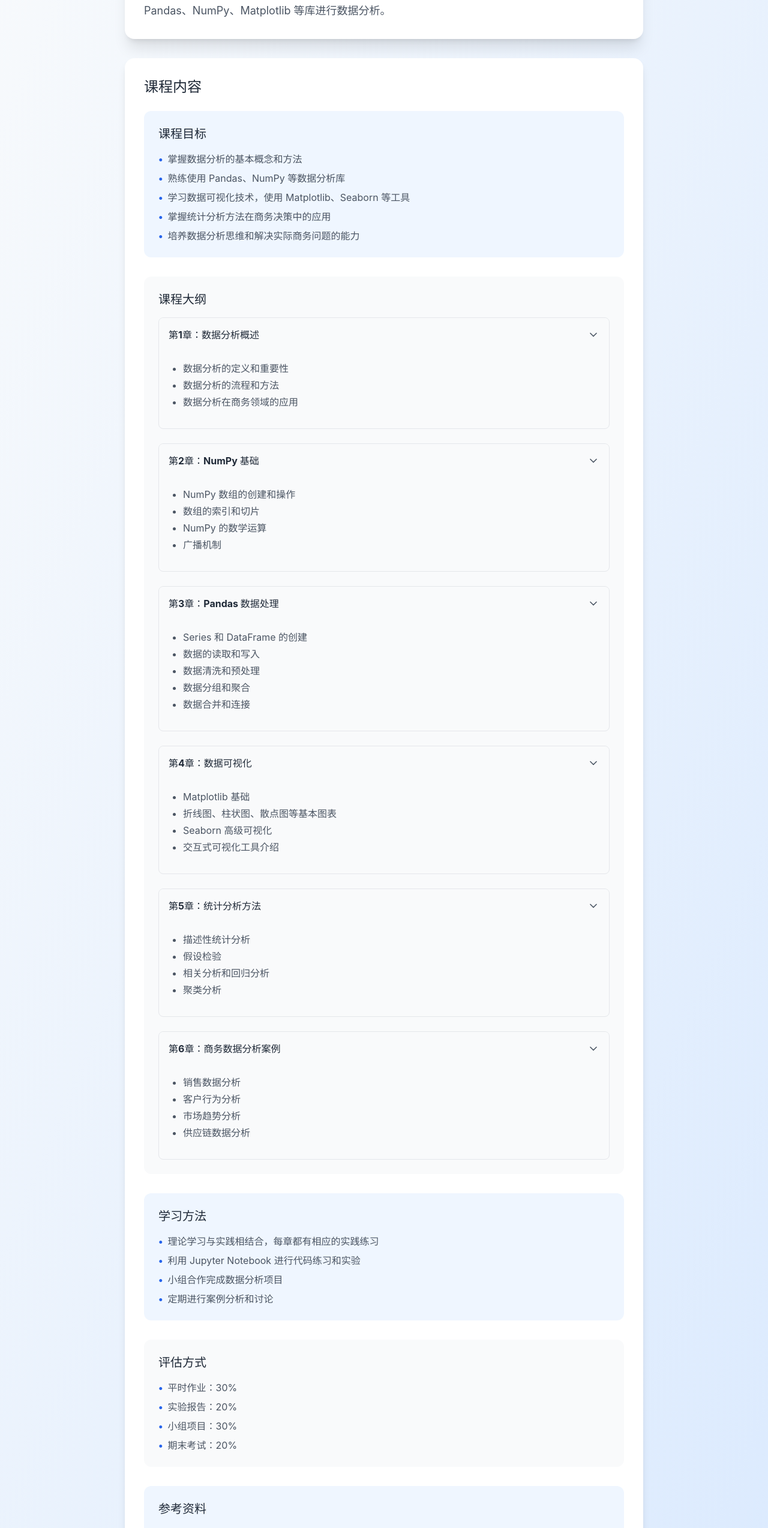
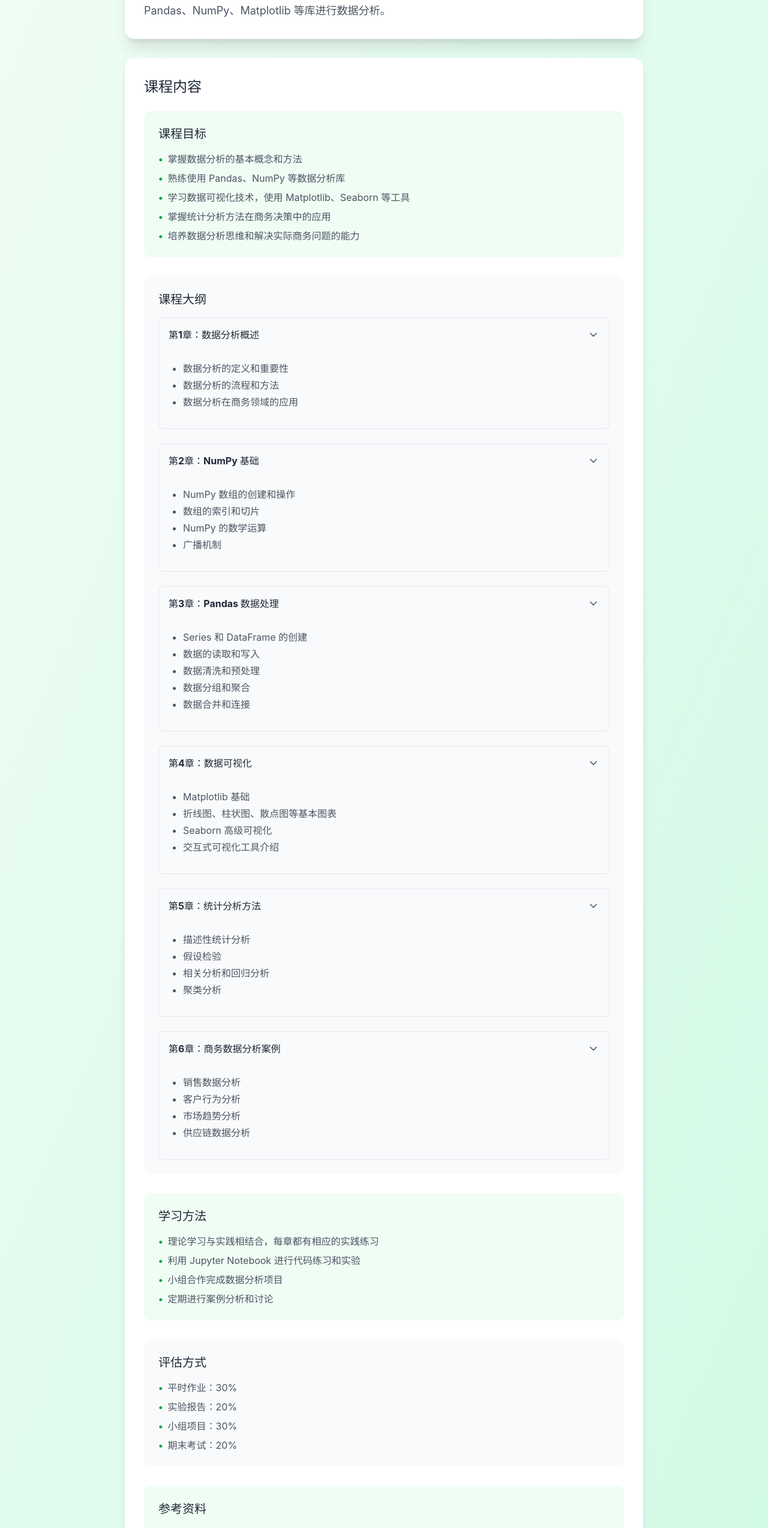
Before and after one commit to mie-cloud/mie-, a React (Vite) app: page /course/data-analysis in a window 1280 px wide. Shown: the part 234-2781 px from the top of the page at 60% size. Built offline with nearby package versions, Linux system fonts and the light colour scheme.

Commit message:
改为可爱的绿色系主题

```diff
--- a/src/pages/CourseDetail.tsx
+++ b/src/pages/CourseDetail.tsx
@@ -1,6 +1,6 @@
 import { useParams, Link } from 'react-router-dom';
 import { courses } from '../data/courses';
-import { ArrowLeft, ChevronDown, ChevronUp, BookOpen, GraduationCap, Briefcase, Database, BarChart3, Network } from 'lucide-react';
+import { ArrowLeft, ChevronDown, ChevronUp, BookOpen } from 'lucide-react';
 import { useState } from 'react';
 
 export default function CourseDetail() {
@@ -28,26 +28,20 @@ export default function CourseDetail() {
     );
   }
 
-  // 根据课程类型选择不同的图标
-  let CourseIcon = BookOpen;
-  if (course.id === 'python-basics') CourseIcon = GraduationCap;
-  if (course.id === 'data-analysis') CourseIcon = BarChart3;
-  if (course.id === 'data-collection') CourseIcon = Network;
-  if (course.id === 'supply-chain') CourseIcon = Briefcase;
-  if (course.id === 'database-principles') CourseIcon = Database;
+  // 不再使用图标库图标，直接使用 emoji
 
   return (
-    <div className="min-h-screen bg-gradient-to-br from-slate-50 to-blue-100">
+    <div className="min-h-screen bg-gradient-to-br from-green-50 to-emerald-100">
       {/* 背景装饰 */}
       <div className="fixed inset-0 -z-10 overflow-hidden">
-        <div className="absolute top-20 right-20 w-80 h-80 bg-blue-300 rounded-full opacity-10 blur-3xl"></div>
-        <div className="absolute bottom-20 left-20 w-60 h-60 bg-indigo-300 rounded-full opacity-10 blur-3xl"></div>
+        <div className="absolute top-20 right-20 w-80 h-80 bg-green-300 rounded-full opacity-10 blur-3xl"></div>
+        <div className="absolute bottom-20 left-20 w-60 h-60 bg-emerald-300 rounded-full opacity-10 blur-3xl"></div>
       </div>
 
       <div className="max-w-4xl mx-auto px-4 py-12">
         <Link
           to="/"
-          className="inline-flex items-center text-blue-600 hover:text-blue-800 font-medium mb-8 transition-colors"
+          className="inline-flex items-center text-green-600 hover:text-green-800 font-medium mb-8 transition-colors"
         >
           <ArrowLeft className="w-5 h-5 mr-2" />
           <span className="font-medium">返回首页</span>
@@ -69,27 +63,27 @@ export default function CourseDetail() {
           {course.id === 'data-analysis' ? (
             <div className="space-y-8">
               {/* 课程目标 */}
-              <div className="p-6 bg-blue-50 rounded-xl">
+              <div className="p-6 bg-green-50 rounded-xl">
                 <h3 className="text-xl font-semibold text-gray-800 mb-4">课程目标</h3>
                 <ul className="space-y-2 text-gray-600">
                   <li className="flex items-start">
-                    <span className="text-blue-600 font-bold mr-2">•</span>
+                    <span className="text-green-600 font-bold mr-2">•</span>
                     掌握数据分析的基本概念和方法
                   </li>
                   <li className="flex items-start">
-                    <span className="text-blue-600 font-bold mr-2">•</span>
+                    <span className="text-green-600 font-bold mr-2">•</span>
                     熟练使用 Pandas、NumPy 等数据分析库
                   </li>
                   <li className="flex items-start">
-                    <span className="text-blue-600 font-bold mr-2">•</span>
+                    <span className="text-green-600 font-bold mr-2">•</span>
                     学习数据可视化技术，使用 Matplotlib、Seaborn 等工具
                   </li>
                   <li className="flex items-start">
-                    <span className="text-blue-600 font-bold mr-2">•</span>
+                    <span className="text-green-600 font-bold mr-2">•</span>
                     掌握统计分析方法在商务决策中的应用
                   </li>
                   <li className="flex items-start">
-                    <span className="text-blue-600 font-bold mr-2">•</span>
+                    <span className="text-green-600 font-bold mr-2">•</span>
                     培养数据分析思维和解决实际商务问题的能力
                   </li>
                 </ul>
@@ -121,7 +115,7 @@ export default function CourseDetail() {
                       </ul>
 
                       {expandedChapters['chapter1'] && (
-                        <div className="mt-4 p-4 bg-blue-50 rounded-lg border border-blue-200">
+                        <div className="mt-4 p-4 bg-green-50 rounded-lg border border-green-200">
                           <h5 className="font-semibold text-gray-800 mb-3">练习题</h5>
                           <ol className="pl-5 space-y-2 text-gray-600 list-decimal">
                             <li>请简述数据分析的定义和重要性。</li>
@@ -156,7 +150,7 @@ export default function CourseDetail() {
                       </ul>
 
                       {expandedChapters['chapter2'] && (
-                        <div className="mt-4 p-4 bg-blue-50 rounded-lg border border-blue-200">
+                        <div className="mt-4 p-4 bg-green-50 rounded-lg border border-green-200">
                           <h5 className="font-semibold text-gray-800 mb-3">练习题</h5>
                           <ol className="pl-5 space-y-2 text-gray-600 list-decimal">
                             <li>创建一个形状为 (3, 4) 的 NumPy 数组，并填充随机值。</li>
@@ -192,7 +186,7 @@ export default function CourseDetail() {
                       </ul>
 
                       {expandedChapters['chapter3'] && (
-                        <div className="mt-4 p-4 bg-blue-50 rounded-lg border border-blue-200">
+                        <div className="mt-4 p-4 bg-green-50 rounded-lg border border-green-200">
                           <h5 className="font-semibold text-gray-800 mb-3">练习题</h5>
                           <ol className="pl-5 space-y-2 text-gray-600 list-decimal">
                             <li>创建一个包含学生信息的 DataFrame，包括姓名、年龄、成绩等字段。</li>
@@ -227,7 +221,7 @@ export default function CourseDetail() {
                       </ul>
 
                       {expandedChapters['chapter4'] && (
-                        <div className="mt-4 p-4 bg-blue-50 rounded-lg border border-blue-200">
+                        <div className="mt-4 p-4 bg-green-50 rounded-lg border border-green-200">
                           <h5 className="font-semibold text-gray-800 mb-3">练习题</h5>
                           <ol className="pl-5 space-y-2 text-gray-600 list-decimal">
                             <li>使用 Matplotlib 创建一个折线图，展示月度销售数据。</li>
@@ -262,7 +256,7 @@ export default function CourseDetail() {
                       </ul>
 
                       {expandedChapters['chapter5'] && (
-                        <div className="mt-4 p-4 bg-blue-50 rounded-lg border border-blue-200">
+                        <div className="mt-4 p-4 bg-green-50 rounded-lg border border-green-200">
                           <h5 className="font-semibold text-gray-800 mb-3">练习题</h5>
                           <ol className="pl-5 space-y-2 text-gray-600 list-decimal">
                             <li>计算一组数据的均值、中位数、标准差等描述性统计量。</li>
@@ -297,7 +291,7 @@ export default function CourseDetail() {
                       </ul>
 
                       {expandedChapters['chapter6'] && (
-                        <div className="mt-4 p-4 bg-blue-50 rounded-lg border border-blue-200">
+                        <div className="mt-4 p-4 bg-green-50 rounded-lg border border-green-200">
                           <h5 className="font-semibold text-gray-800 mb-3">练习题</h5>
                           <ol className="pl-5 space-y-2 text-gray-600 list-decimal">
                             <li>分析销售数据，找出销售趋势和季节性模式。</li>
@@ -313,23 +307,23 @@ export default function CourseDetail() {
               </div>
 
               {/* 学习方法 */}
-              <div className="p-6 bg-blue-50 rounded-xl">
+              <div className="p-6 bg-green-50 rounded-xl">
                 <h3 className="text-xl font-semibold text-gray-800 mb-4">学习方法</h3>
                 <ul className="space-y-2 text-gray-600">
                   <li className="flex items-start">
-                    <span className="text-blue-600 font-bold mr-2">•</span>
+                    <span className="text-green-600 font-bold mr-2">•</span>
                     理论学习与实践相结合，每章都有相应的实践练习
                   </li>
                   <li className="flex items-start">
-                    <span className="text-blue-600 font-bold mr-2">•</span>
+                    <span className="text-green-600 font-bold mr-2">•</span>
                     利用 Jupyter Notebook 进行代码练习和实验
                   </li>
                   <li className="flex items-start">
-                    <span className="text-blue-600 font-bold mr-2">•</span>
+                    <span className="text-green-600 font-bold mr-2">•</span>
                     小组合作完成数据分析项目
                   </li>
                   <li className="flex items-start">
-                    <span className="text-blue-600 font-bold mr-2">•</span>
+                    <span className="text-green-600 font-bold mr-2">•</span>
                     定期进行案例分析和讨论
                   </li>
                 </ul>
@@ -340,42 +334,42 @@ export default function CourseDetail() {
                 <h3 className="text-xl font-semibold text-gray-800 mb-4">评估方式</h3>
                 <ul className="space-y-2 text-gray-600">
                   <li className="flex items-start">
-                    <span className="text-blue-600 font-bold mr-2">•</span>
+                    <span className="text-green-600 font-bold mr-2">•</span>
                     平时作业：30%
                   </li>
                   <li className="flex items-start">
-                    <span className="text-blue-600 font-bold mr-2">•</span>
+                    <span className="text-green-600 font-bold mr-2">•</span>
                     实验报告：20%
                   </li>
                   <li className="flex items-start">
-                    <span className="text-blue-600 font-bold mr-2">•</span>
+                    <span className="text-green-600 font-bold mr-2">•</span>
                     小组项目：30%
                   </li>
                   <li className="flex items-start">
-                    <span className="text-blue-600 font-bold mr-2">•</span>
+                    <span className="text-green-600 font-bold mr-2">•</span>
                     期末考试：20%
                   </li>
                 </ul>
               </div>
 
               {/* 参考资料 */}
-              <div className="p-6 bg-blue-50 rounded-xl">
+              <div className="p-6 bg-green-50 rounded-xl">
                 <h3 className="text-xl font-semibold text-gray-800 mb-4">参考资料</h3>
                 <ul className="space-y-2 text-gray-600">
                   <li className="flex items-start">
-                    <span className="text-blue-600 font-bold mr-2">•</span>
+                    <span className="text-green-600 font-bold mr-2">•</span>
                     《Python数据分析》，Wes McKinney，机械工业出版社
                   </li>
                   <li className="flex items-start">
-                    <span className="text-blue-600 font-bold mr-2">•</span>
+                    <span className="text-green-600 font-bold mr-2">•</span>
                     《利用Python进行数据分析》，Wes McKinney，人民邮电出版社
                   </li>
                   <li className="flex items-start">
-                    <span className="text-blue-600 font-bold mr-2">•</span>
+                    <span className="text-green-600 font-bold mr-2">•</span>
                     《Python数据可视化》，Kirthi Raman，人民邮电出版社
                   </li>
                   <li className="flex items-start">
-                    <span className="text-blue-600 font-bold mr-2">•</span>
+                    <span className="text-green-600 font-bold mr-2">•</span>
                     在线资源：Pandas官方文档、Matplotlib官方文档
                   </li>
                 </ul>
@@ -383,19 +377,19 @@ export default function CourseDetail() {
             </div>
           ) : course.id === 'python-basics' ? (
             <div className="space-y-8">
-              <div className="p-6 bg-blue-50 rounded-xl">
+              <div className="p-6 bg-green-50 rounded-xl">
                 <h3 className="text-xl font-semibold text-gray-800 mb-4">课程目标</h3>
                 <ul className="space-y-2 text-gray-600">
                   <li className="flex items-start">
-                    <span className="text-blue-600 font-bold mr-2">•</span>
+                    <span className="text-green-600 font-bold mr-2">•</span>
                     掌握 Python 编程语言的核心概念
                   </li>
                   <li className="flex items-start">
-                    <span className="text-blue-600 font-bold mr-2">•</span>
+                    <span className="text-green-600 font-bold mr-2">•</span>
                     熟练运用 Python 基础语法和数据结构
                   </li>
                   <li className="flex items-start">
-                    <span className="text-blue-600 font-bold mr-2">•</span>
+                    <span className="text-green-600 font-bold mr-2">•</span>
                     具备 Python 编程的基本能力
                   </li>
                 </ul>
@@ -415,19 +409,19 @@ export default function CourseDetail() {
             </div>
           ) : course.id === 'data-collection' ? (
             <div className="space-y-8">
-              <div className="p-6 bg-blue-50 rounded-xl">
+              <div className="p-6 bg-green-50 rounded-xl">
                 <h3 className="text-xl font-semibold text-gray-800 mb-4">课程目标</h3>
                 <ul className="space-y-2 text-gray-600">
                   <li className="flex items-start">
-                    <span className="text-blue-600 font-bold mr-2">•</span>
+                    <span className="text-green-600 font-bold mr-2">•</span>
                     掌握网络爬虫的基本原理和方法
                   </li>
                   <li className="flex items-start">
-                    <span className="text-blue-600 font-bold mr-2">•</span>
+                    <span className="text-green-600 font-bold mr-2">•</span>
                     学会使用 Python 进行网络数据采集
                   </li>
                   <li className="flex items-start">
-                    <span className="text-blue-600 font-bold mr-2">•</span>
+                    <span className="text-green-600 font-bold mr-2">•</span>
                     掌握数据清洗和预处理的基本方法
                   </li>
                 </ul>
@@ -447,19 +441,19 @@ export default function CourseDetail() {
             </div>
           ) : course.id === 'supply-chain' ? (
             <div className="space-y-8">
-              <div className="p-6 bg-blue-50 rounded-xl">
+              <div className="p-6 bg-green-50 rounded-xl">
                 <h3 className="text-xl font-semibold text-gray-800 mb-4">课程目标</h3>
                 <ul className="space-y-2 text-gray-600">
                   <li className="flex items-start">
-                    <span className="text-blue-600 font-bold mr-2">•</span>
+                    <span className="text-green-600 font-bold mr-2">•</span>
                     了解供应链管理的基本概念
                   </li>
                   <li className="flex items-start">
-                    <span className="text-blue-600 font-bold mr-2">•</span>
+                    <span className="text-green-600 font-bold mr-2">•</span>
                     掌握供应链数据分析的方法和工具
                   </li>
                   <li className="flex items-start">
-                    <span className="text-blue-600 font-bold mr-2">•</span>
+                    <span className="text-green-600 font-bold mr-2">•</span>
                     能够运用数据分析优化供应链运营
                   </li>
                 </ul>
@@ -479,19 +473,19 @@ export default function CourseDetail() {
             </div>
           ) : course.id === 'database-principles' ? (
             <div className="space-y-8">
-              <div className="p-6 bg-blue-50 rounded-xl">
+              <div className="p-6 bg-green-50 rounded-xl">
                 <h3 className="text-xl font-semibold text-gray-800 mb-4">课程目标</h3>
                 <ul className="space-y-2 text-gray-600">
                   <li className="flex items-start">
-                    <span className="text-blue-600 font-bold mr-2">•</span>
+                    <span className="text-green-600 font-bold mr-2">•</span>
                     理解数据库系统的基本原理
                   </li>
                   <li className="flex items-start">
-                    <span className="text-blue-600 font-bold mr-2">•</span>
+                    <span className="text-green-600 font-bold mr-2">•</span>
                     掌握关系型数据库的设计方法
                   </li>
                   <li className="flex items-start">
-                    <span className="text-blue-600 font-bold mr-2">•</span>
+                    <span className="text-green-600 font-bold mr-2">•</span>
                     熟练使用 SQL 语言进行数据操作
                   </li>
                 </ul>
```
Also changed, not shown: src/pages/Home.tsx (+13 -21 lines).
